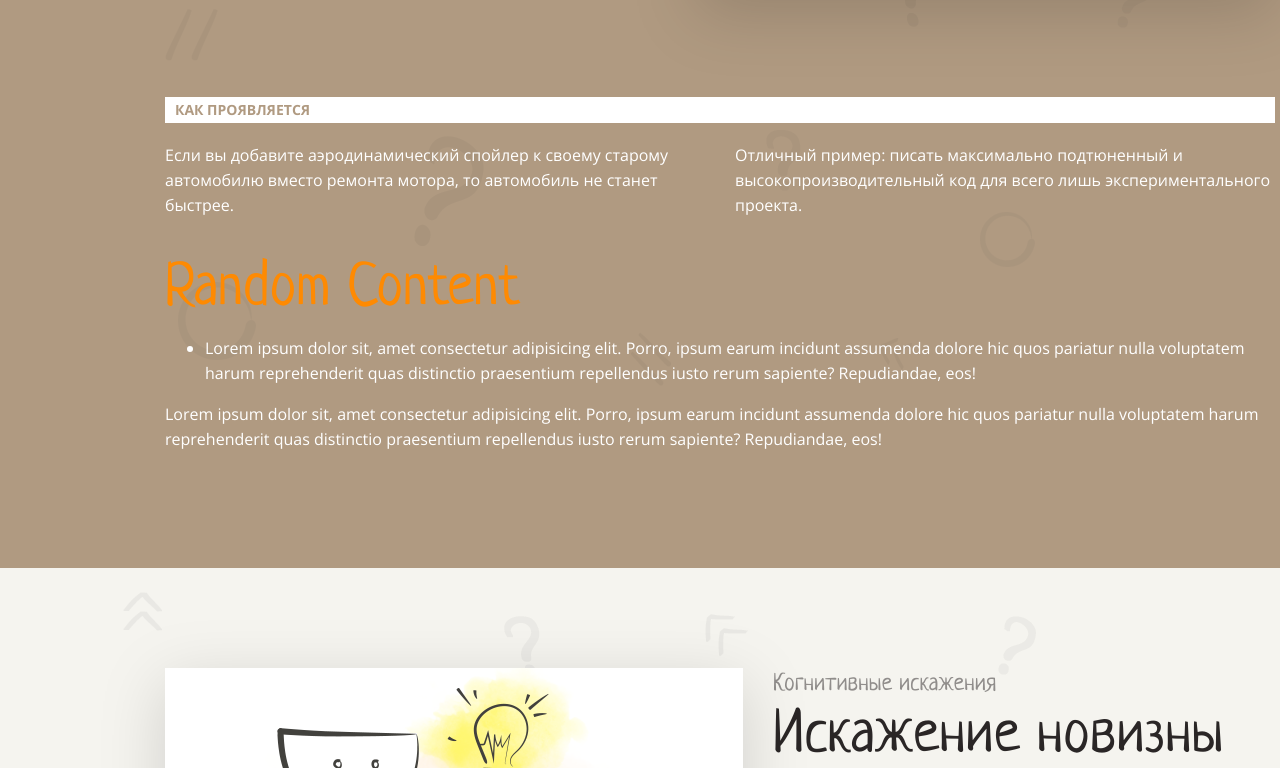
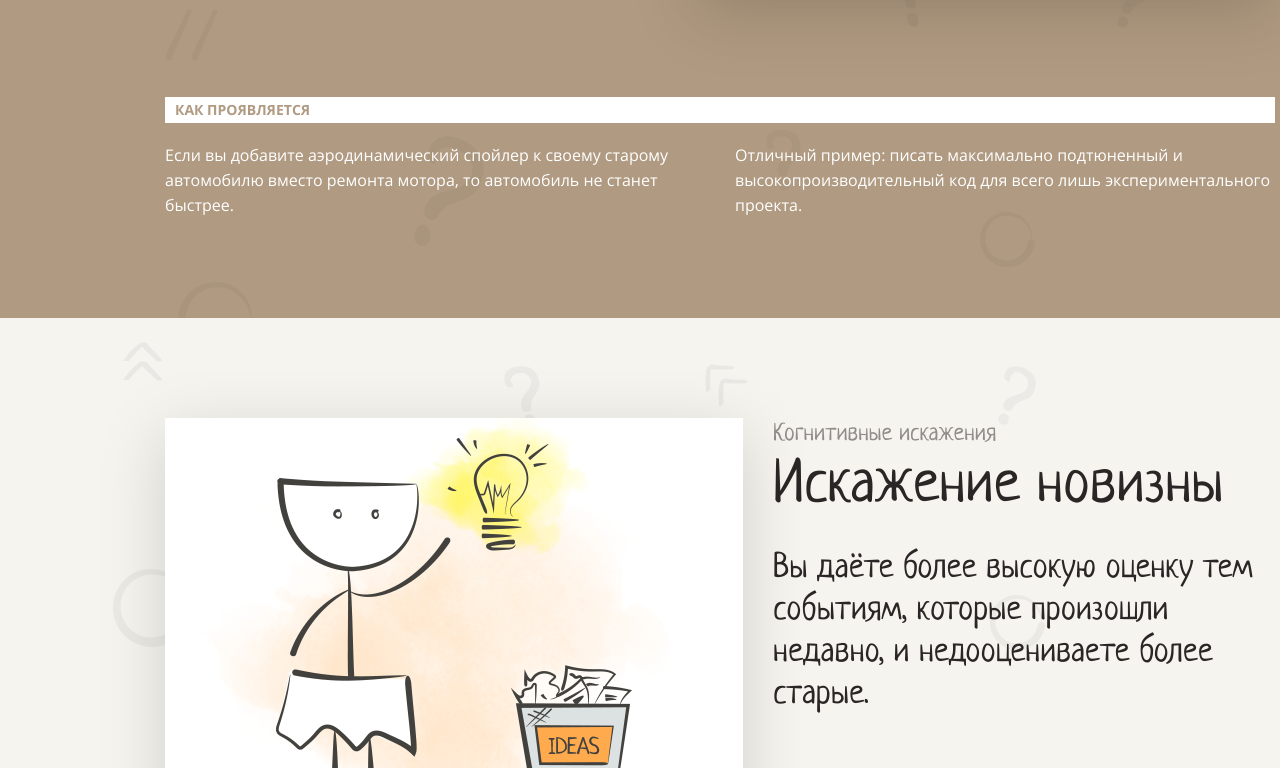
Before and after one commit to VMarf/layout-designer-project-lvl1, a website: page src/index.html in a window 1280 px wide. Shown: the part 4146-4914 px from the top of the page. Drawn offline with Linux system fonts and the light colour scheme.

Commit message:
Test random text fix 2

```diff
--- a/src/index.html
+++ b/src/index.html
@@ -105,7 +105,7 @@
           <p class="cognitive-biases-info-text simple-text">Отличный пример: писать максимально подтюненный и высокопроизводительный код для всего лишь экспериментального проекта.</p>
         </div>
         <!-- TODO: Удалить -->
-        <div style="margin-top: 30px; color: white;">
+        <!-- <div style="margin-top: 30px; color: white;">
           <h2>Random Content</h2>
 
           <ul>
@@ -113,7 +113,7 @@
           </ul>
 
           <p>Lorem ipsum dolor sit, amet consectetur adipisicing elit. Porro, ipsum earum incidunt assumenda dolore hic quos pariatur nulla voluptatem harum reprehenderit quas distinctio praesentium repellendus iusto rerum sapiente? Repudiandae, eos!</p>
-        </div>
+        </div> -->
       </div>
     </section>
     <section class="section cognitive-biases-background cognitive-biases-sections-distortion-of-novelty cognitive-biases-light" id="distortion-of-novelty">
--- a/src/styles/style.css
+++ b/src/styles/style.css
@@ -15,10 +15,6 @@
   font-weight: 700;
   font-family: 'Open Sans';
   src: url('../fonts/Open_Sans/static/OpenSans/OpenSans-Bold.ttf');
-}
-
-html {
-  /* scroll-behavior: smooth; */
 }
 
 .container {
```
